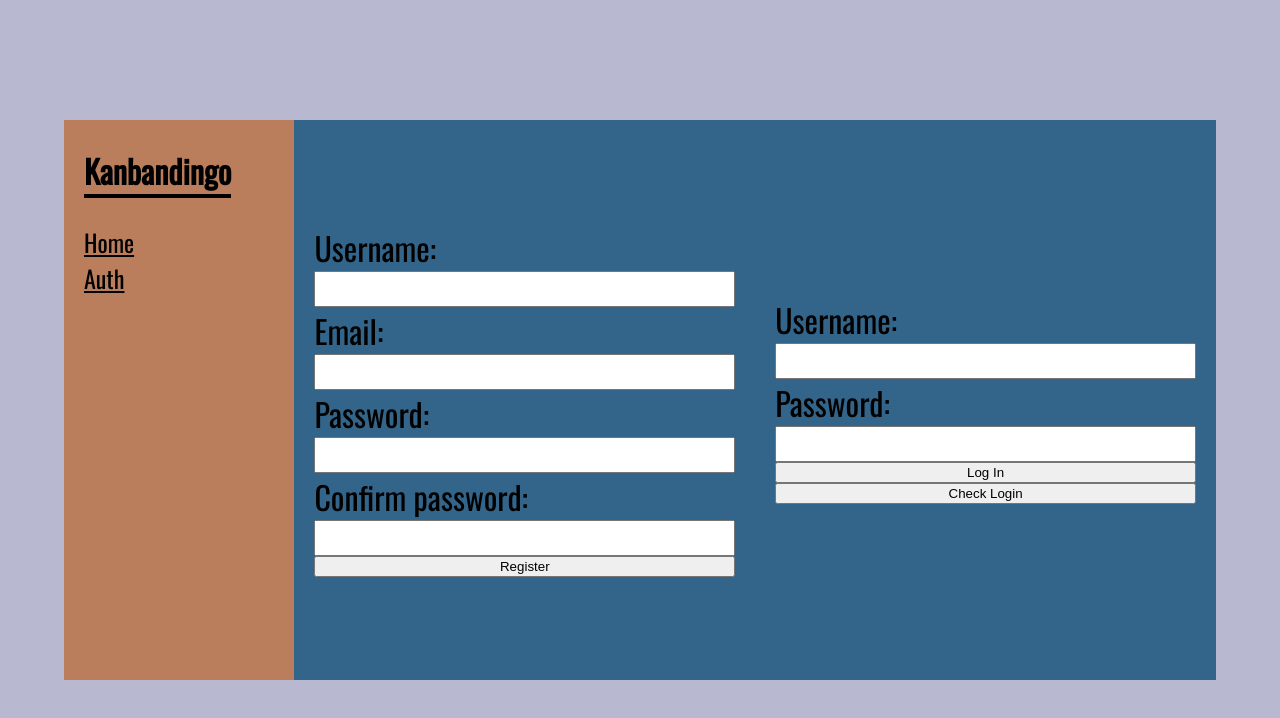
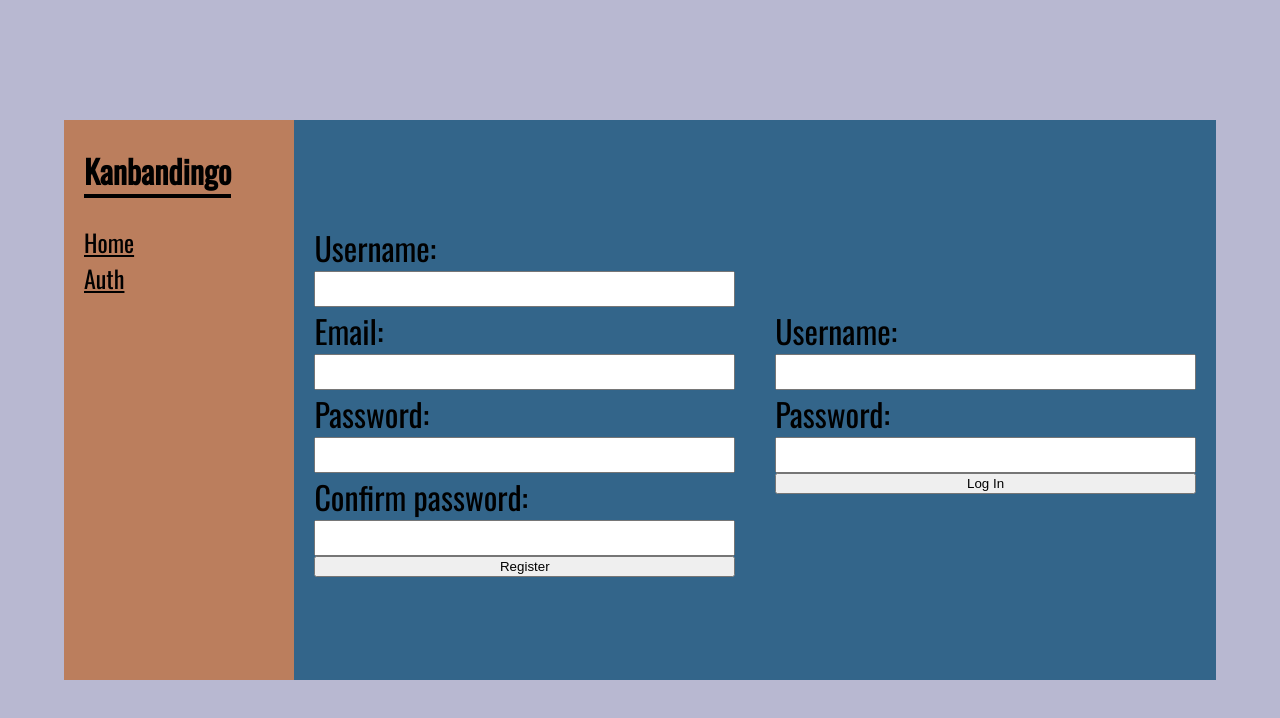
Before and after one commit to CameronJYoung/kanbandingo-frontend, a React (Create React App) app: page /auth in a window 1280 px wide. Shown: the top 718 px of the page. Built offline with nearby package versions, Linux system fonts and the light colour scheme; no server answers.

Commit message:
removed check login button

```diff
--- a/src/components/Login/Login.js
+++ b/src/components/Login/Login.js
@@ -1,12 +1,8 @@
 import React from 'react';
-
-import { useHistory } from "react-router-dom";
 
 import AuthApi from '../../api/Auth'
 import useFormField from '../../hooks/useFormField'
 import './Login.css';
-
-import Kanban from '../../api/Kanban'
 
 function Login() {
 	const usernameField = useFormField();
@@ -23,12 +19,6 @@ function Login() {
 		AuthApi.login(userDetails);
 	}
 
-	const checkLogin = (e) => {
-		e.preventDefault();
-
-		Kanban.getUserBoards();
-	}
-
 	return (
 		<form className="Login">
 			<label htmlFor="username">Username:</label>
@@ -38,7 +28,6 @@ function Login() {
 			<input className="authField" type="password" id="password" {...passwordField}></input>
 
 			<button onClick={handleSubmit}>Log In</button>
-			<button onClick={checkLogin}>Check Login</button>
 		</form>
 	);
   }
```
